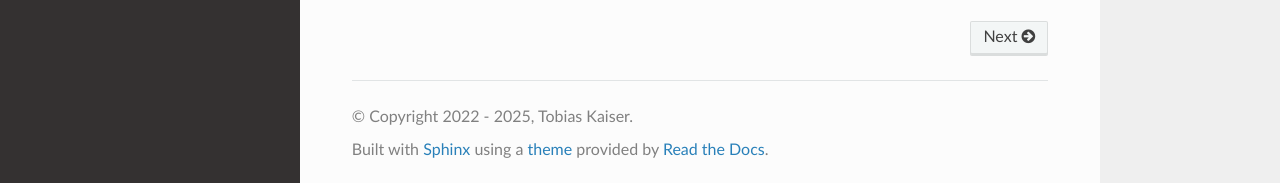
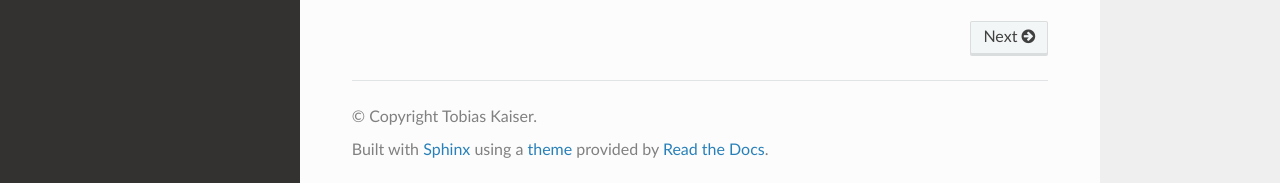
Before and after one commit to TobiasKaiser/notcl, a Sphinx documentation site: the page built from docs/index.rst, in a window 1280 px wide and 900 px high, scrolled down 854 px. Shown: the part 714-897 px from the top of the window. Built offline with Sphinx 7.4.7 and the Read the Docs theme 3.1.0, drawn with Linux system fonts in a browser that asks for light colours; the version number could not be read and is left out.

Commit message:
docs/conf.py: years dropped from copyright string

```diff
--- a/docs/conf.py
+++ b/docs/conf.py
@@ -22,7 +22,7 @@ sys.path.insert(0, os.path.abspath("../"))
 # -- Project information -----------------------------------------------------
 
 project = 'NoTcl'
-copyright = '2022 - 2025, Tobias Kaiser'
+copyright = 'Tobias Kaiser'
 author = 'Tobias Kaiser'
 
 # The full version, including alpha/beta/rc tags
```
